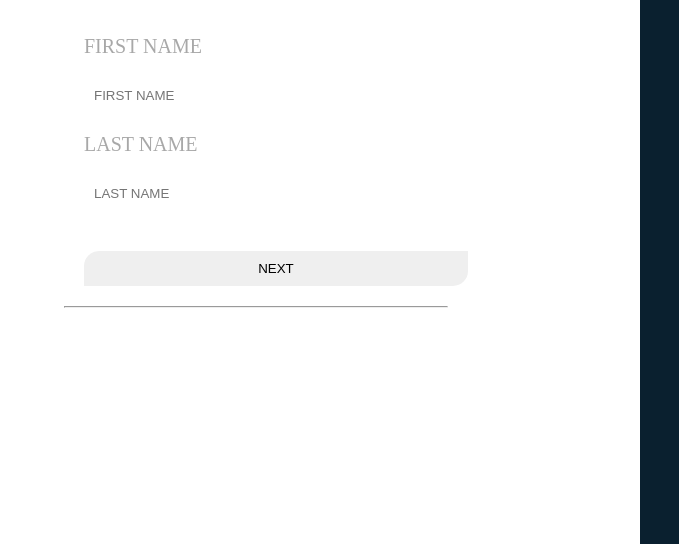
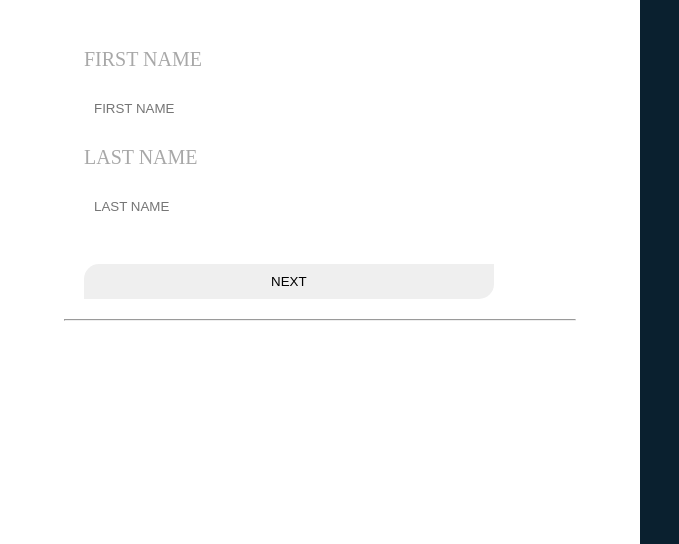
Before and after one commit to denniskhlakho/mysite, a plain HTML site: page singup.html in a window 1280 px wide. Shown: the part 256-800 px from the top of the page, without its empty margins (0-679 px from the left). Drawn offline with Linux system fonts and the light colour scheme.

Commit message:
Add files via upload

```diff
--- a/singup.html
+++ b/singup.html
@@ -16,10 +16,10 @@
             <h2>Already have an account? <a href="#">Login</a></h2>
             <div class="form">
                 <label for="name">FIRST NAME</label> <br>
-                <input type="text" class="name" placeholder="FIRST NAME"> <br>
+                <input type="text" class="name wt" placeholder="FIRST NAME"> <br>
                 <label for="lname">LAST NAME</label> <br>
-                <input type="text" class="lname" placeholder="LAST NAME"> <br>
-                <input type="submit" value="NEXT" class="next">
+                <input type="text" class="lname wt"  placeholder="LAST NAME"> <br>
+                <input type="submit" value="NEXT" class="next ">
             </div>
             <hr>
         </div>
--- a/style6.css
+++ b/style6.css
@@ -5,21 +5,28 @@ padding: 0;}
     flex-direction: row;
     width: 100%;
     height: 100vh;
+
 }
+
 .div1
 {
     width: 50%;
-
 background-color: white;
 display: inline-block
 }
 .contain
 {
+    transition: all .8s;
     margin: 10%;
-    width: 60%;
+    width: 80%;
 font-size: 20px;
     text-align: left;
     position: relative;
+}
+.contain:hover
+{
+    box-shadow: 0px 0px 50px 15px #0a202f ;
+    border-radius: 5px;
 }
 .first
 {
@@ -30,6 +37,7 @@ font-size: 20px;
     text-transform: uppercase;
     text-align: center;
 }
+.wt{width: 80%;}
 .contain h2
 {
     margin: 15px;
@@ -52,6 +60,7 @@ a
 {
     margin-top: 10%;
     text-align: left;
+
 }
 label
 {
@@ -74,7 +83,7 @@ input:hover
 .next
 {
     border: none;
-    width: 100%;
+    width: 80%;
     border-radius: none;
     text-transform: uppercase;
     outline: none;
```
